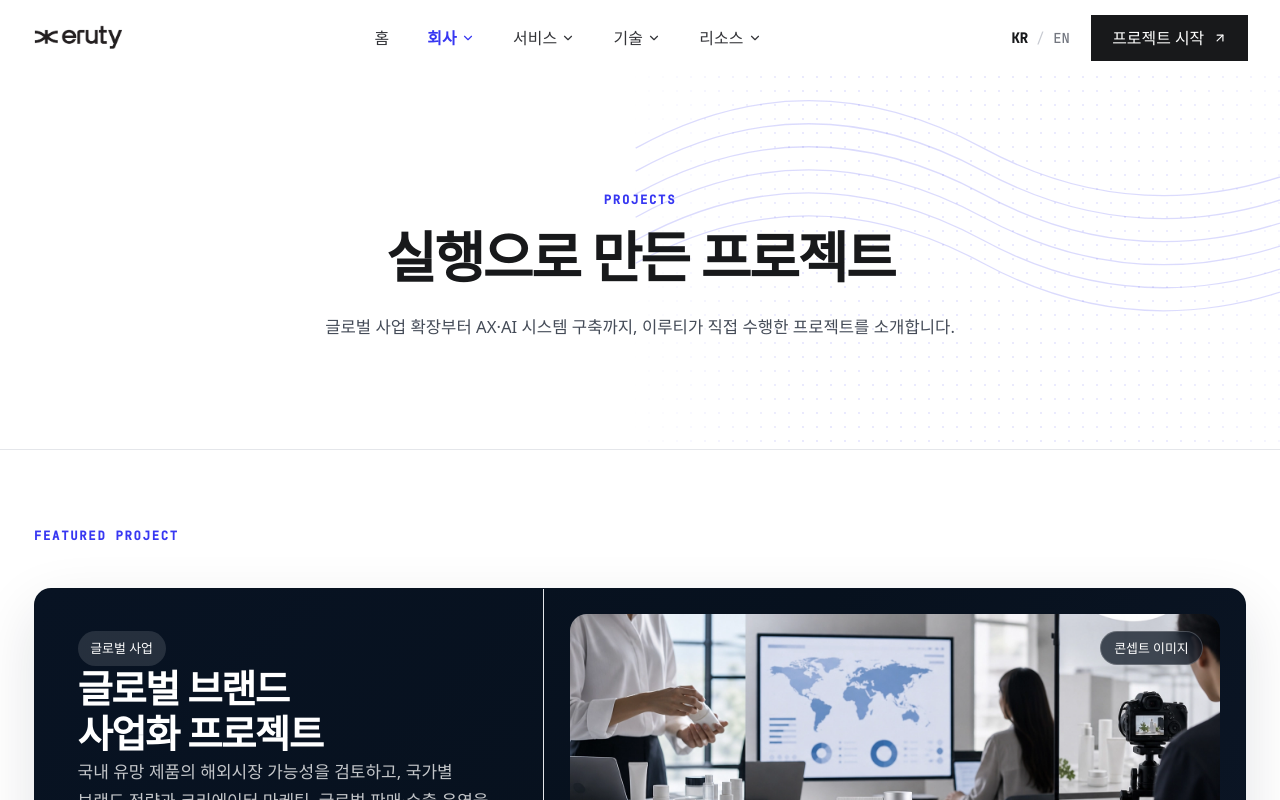
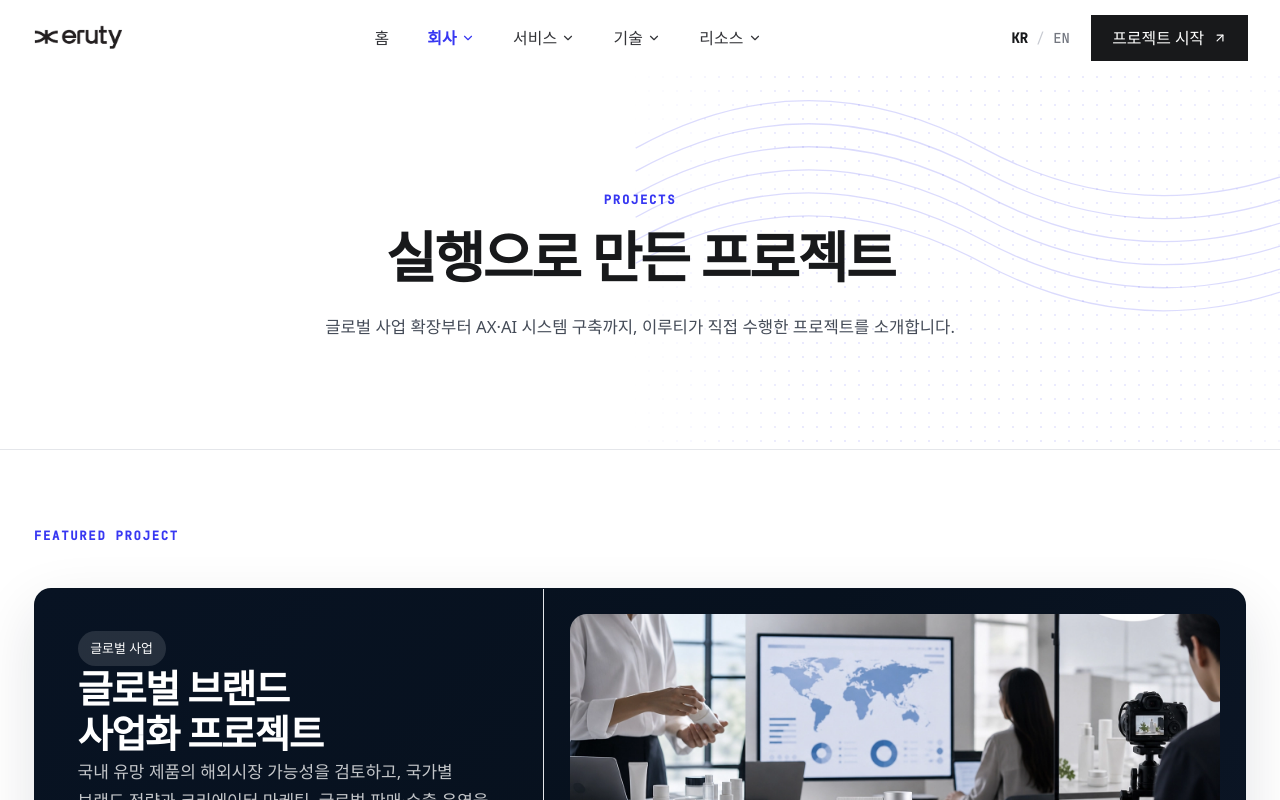
Before and after one commit to kimue7057/ERUTY_HOMEPAGE, a React (Vite) app: page /company/growth in a window 1280 px wide. Shown: the top 800 px of the page. Built offline with nearby package versions, Linux system fonts and the light colour scheme; a web font is replaced by a local one.

Commit message:
Update project portfolio navigation and listings

```diff
--- a/src/app/components/Header.tsx
+++ b/src/app/components/Header.tsx
@@ -113,7 +113,7 @@ const COMPANY_ITEMS: SimpleMenuItem[] = [
   },
   {
     to: "/company/growth",
-    label: { ko: "프로젝트", en: "Projects" },
+    label: { ko: "프로젝트 포트폴리오", en: "Project Portfolio" },
     description: {
       ko: "이루티가 수행한 글로벌 사업·AX·AI·기술 프로젝트",
       en: "Selected global business, AX, AI, and technology projects delivered by ERUTY.",
--- a/src/app/pages/company/GrowthPage.tsx
+++ b/src/app/pages/company/GrowthPage.tsx
@@ -91,9 +91,7 @@ const PUBLISHED_PROJECTS = PROJECTS.filter(
 );
 const FEATURED_PROJECT =
   PUBLISHED_PROJECTS.find((project) => project.featured) ?? PUBLISHED_PROJECTS[0];
-const GRID_PROJECTS = PUBLISHED_PROJECTS.filter(
-  (project) => project.id !== FEATURED_PROJECT.id,
-);
+const GRID_PROJECTS = PUBLISHED_PROJECTS;
 
 function getLocalizedText(text: LocalizedText, lang: Lang) {
   return text[lang];
@@ -147,24 +145,6 @@ function Eyebrow({ children }: { children: string }) {
       style={{ color: BLUE }}
     >
       {children}
-    </div>
-  );
-}
-
-function ConceptPill({ lang }: { lang: Lang }) {
-  return (
-    <div
-      className={`pointer-events-none absolute right-4 top-4 z-10 rounded-full border px-3 py-1.5 eruty-meta ${
-        lang === "en" ? "eruty-meta--code uppercase tracking-[0.12em]" : ""
-      }`}
-      style={{
-        background: "rgba(7,17,30,0.72)",
-        borderColor: "rgba(255,255,255,0.22)",
-        color: "#FFFFFF",
-        backdropFilter: "blur(10px)",
-      }}
-    >
-      {lang === "ko" ? "콘셉트 이미지" : "CONCEPT IMAGE"}
     </div>
   );
 }
@@ -277,7 +257,6 @@ function ProjectVisual({
         fetchPriority={featured ? "high" : "auto"}
         draggable={false}
       />
-      {project.visualIsConcept ? <ConceptPill lang={lang} /> : null}
     </div>
   );
 }
@@ -606,7 +585,6 @@ function DrawerVisual({
         loading="lazy"
         draggable={false}
       />
-      {project.visualIsConcept ? <ConceptPill lang={lang} /> : null}
     </div>
   );
 }
```
